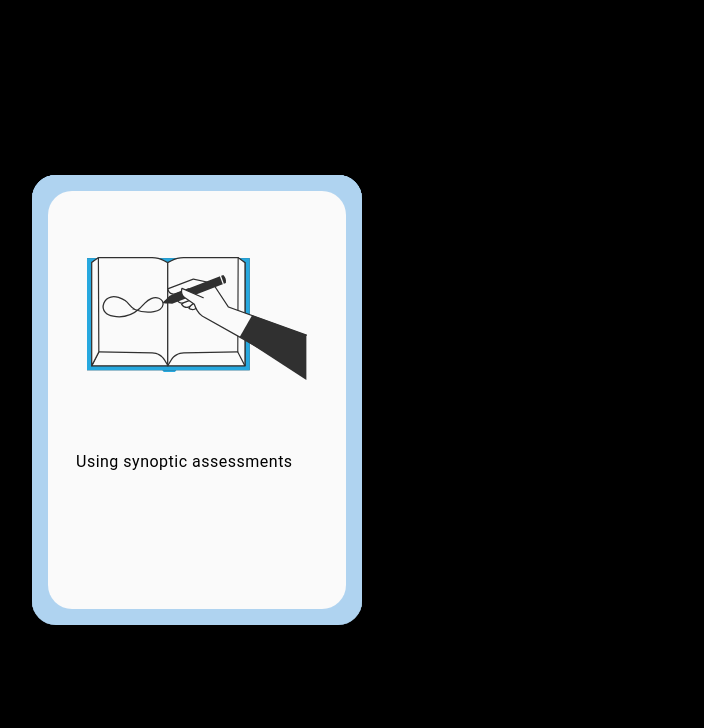
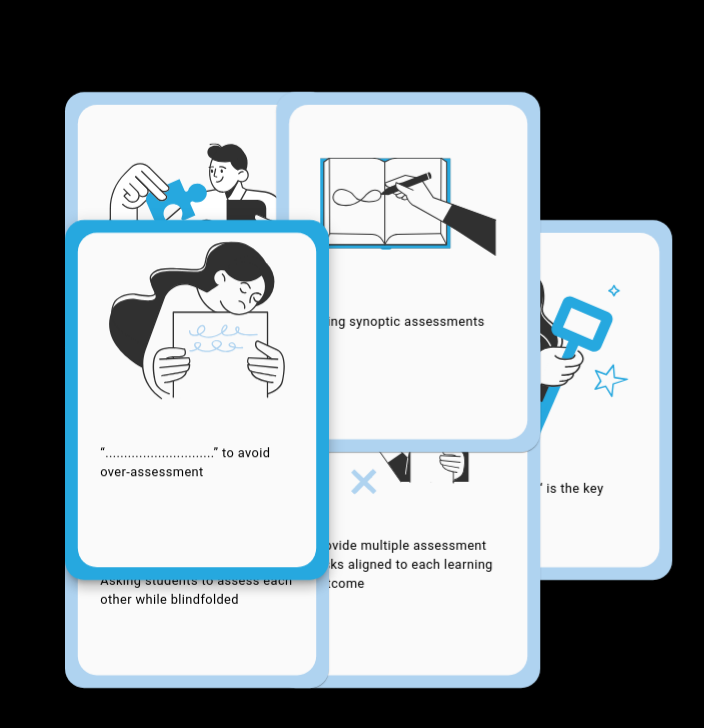
Before and after one commit to bpdavies92/principles-for-assessment, a Vue app: page / in a window 1280 px wide. Shown: the top 728 px of the page, without its empty margins (443-1147 px from the left). Built offline with nearby package versions, Linux system fonts and the light colour scheme.

Commit message:
Re-organised cards after fixing flip and card layer stack

```diff
--- a/src/components/FlashCard.vue
+++ b/src/components/FlashCard.vue
@@ -1,5 +1,5 @@
 <template>
-            <v-sheet color="transparent" class="cards-container"   height="450px" width="330px" >
+            <v-sheet color="transparent" class="cards-container"   height="450px" width="330px" :class="[topCard ? 'top-card' : '']" >
                 <v-sheet color="transparent" class="card-inner"  height="450px" width="330px">
                     <v-card
                         class="mx-auto pa-4 overflow-hidden card-front"
@@ -62,7 +62,7 @@
 </template>
 
 <script setup>
-    const props = defineProps(['svgUrl', 'cardColour', 'question', 'dropshadow'])
+    const props = defineProps(['svgUrl', 'cardColour', 'question', 'dropshadow', 'topCard'])
 </script>
 
 <style lang="scss" scoped>
@@ -92,7 +92,9 @@
 
     }
 
-
+    .top-card {
+        z-index: 1 !important;
+    }
 
     .card-front, .card-back {
         position: absolute;
--- a/src/pages/index.vue
+++ b/src/pages/index.vue
@@ -1,7 +1,7 @@
 <template>
 
       <v-sheet class="position-relative card-container" height="100vh" width="100%" color="#fafafa">
-        <FlashCard  :class="[cardPicked === true ? 'winning-card-question' : 'card-question']" :dropshadow="10" :question="onlyQuestionCardsSingleRandom.type" :svgUrl="onlyQuestionCardsSingleRandom.svgUrl" :cardColour="onlyQuestionCardsSingleRandom.colour" >
+        <FlashCard class="card-top"  :class="[cardPicked === true ? 'winning-card-question' : 'card-question']" :dropshadow="10" :question="onlyQuestionCardsSingleRandom.type" :svgUrl="onlyQuestionCardsSingleRandom.svgUrl" :cardColour="onlyQuestionCardsSingleRandom.colour" :topCard="true">
           <template v-slot:h1Title>Question</template>
           <template v-slot:bodyText>{{onlyQuestionCardsSingleRandom.content}}</template>
         </FlashCard>
@@ -36,14 +36,11 @@
 
 <style lang="scss">
 
-//   .card-top {
-//     z-index: 200 !important;
-//   }
 
-//   .card-container {
-//     transform: scale(.80);
-//     transform-origin: center center;
-//   }
+  .card-container {
+    transform: scale(.80);
+    transform-origin: center center;
+  }
 
   .card-question {
         position: absolute;
@@ -66,11 +63,55 @@
 
         &:nth-of-type(6) {
           position: absolute;
+          top: 30%;
+          bottom: 50%;
+          right: 50%;
+          left: 35%;
+          transform: translate(-50%, -50%);
+          scale: scale(0.88, 0.88);
+          transition: all 1s ease-in;
+        }
+
+        &:nth-of-type(5) {
+          position: absolute;
           top: 50%;
           bottom: 50%;
           right: 50%;
-        left: 40%;
-        transform: translate(-50%, -50%);
+          left: 35%;
+          transform: translate(-50%, -20%);
+          scale: scale(0.88, 0.88);
+          transition: all 1s ease;
+        }
+
+        &:nth-of-type(4) {
+          position: absolute;
+          top: 50%;
+          bottom: 50%;
+          right: 50%;
+          left: 50%;
+          transform: translate(30%, -20%);
+          scale: scale(0.88, 0.88);
+          transition: all 1s ease-in;
+        }
+
+         &:nth-of-type(7) {
+          position: absolute;
+          top: 30%;
+          bottom: 50%;
+          right: 50%;
+          left: 50%;
+          transform: translate(30%, -50%);
+          scale: scale(0.88, 0.88);
+          transition: all 1s ease-in;
+        }
+
+        &:nth-of-type(2) {
+          position: absolute;
+          top: 50%;
+          bottom: 50%;
+          right: 50%;
+          left: 50%;
+          transform: translate(80%, -50%);
           scale: scale(0.88, 0.88);
           transition: all 1s ease-in;
         }
@@ -82,87 +123,16 @@
 
 
 
-    // &:nth-of-type(6) {
-    //   position: absolute;
-    //   top: 2%;
-    //   bottom: 50%;
-    //   right: 50%;
-    //   left: 35%;
-    //   transform: translate(-50%, 0%);
-    //   scale: scale(0.88, 0.88);
-    //   z-index: 50;
-    //   transition: all 1s ease;
-
-    //   &:hover {
-    //     z-index: 200;
-    //     // transform: rotateY(180deg);
-    //     // backface-visibility: hidden; /* Hides the back side when flipped */
-    //     // transform-style: preserve-3d; /* Keeps the front and back faces in the same 3D space */
-    //   }
 
 
-    // &:nth-of-type(5) {
-    //   position: absolute;
-    //   top: 50%;
-    //   bottom: 10%;
-    //   right: 50%;
-    //   left: 35%;
-    //   transform: translate(-50%, 0%);
-    //   scale: scale(0.88, 0.88);
-    //   z-index: 50;
-    //   transition: all 1s ease;
 
-    //   &:hover {
-    //     z-index: 200;
-    //   }
-    // }
 
-    // &:nth-of-type(4) {
-    //   position: absolute;
-    //   top: 5%;
-    //   bottom: 50%;
-    //   right: 50%;
-    //   left: 65%;
-    //   transform: translate(-50%, 0%);
-    //   scale: scale(0.88, 0.88);
-    //   z-index: 50;
-    //   transition: all 1s ease;
 
-    //   &:hover {
-    //     z-index: 200;
-    //   }
-    // }
 
-    // &:nth-of-type(7) {
-    //   position: absolute;
-    //   top: 50%;
-    //   bottom: 0%;
-    //   right: 50%;
-    //   left: 65%;
-    //   transform: translate(-50%, -5%);
-    //   scale: scale(0.88, 0.88);
-    //   z-index: 50;
-    //   transition: all 1s ease;
 
-    //   &:hover {
-    //     z-index: 200;
-    //   }
-    // }
 
-    // &:nth-of-type(2) {
-    //   position: absolute;
-    //   top: 50%;
-    //   bottom: 50%;
-    //   right: -10%;
-    //   left: 50%;
-    //   transform: translate(0%, -50%);
-    //   z-index: 50;
-    //   transition: all 1s ease;
 
-    //   &:hover {
-    //     z-index: 200;
-    //   }
-    // }
+
 
 
 .winning-card {
```
Lines whose indentation alone changed are shown as unchanged.
